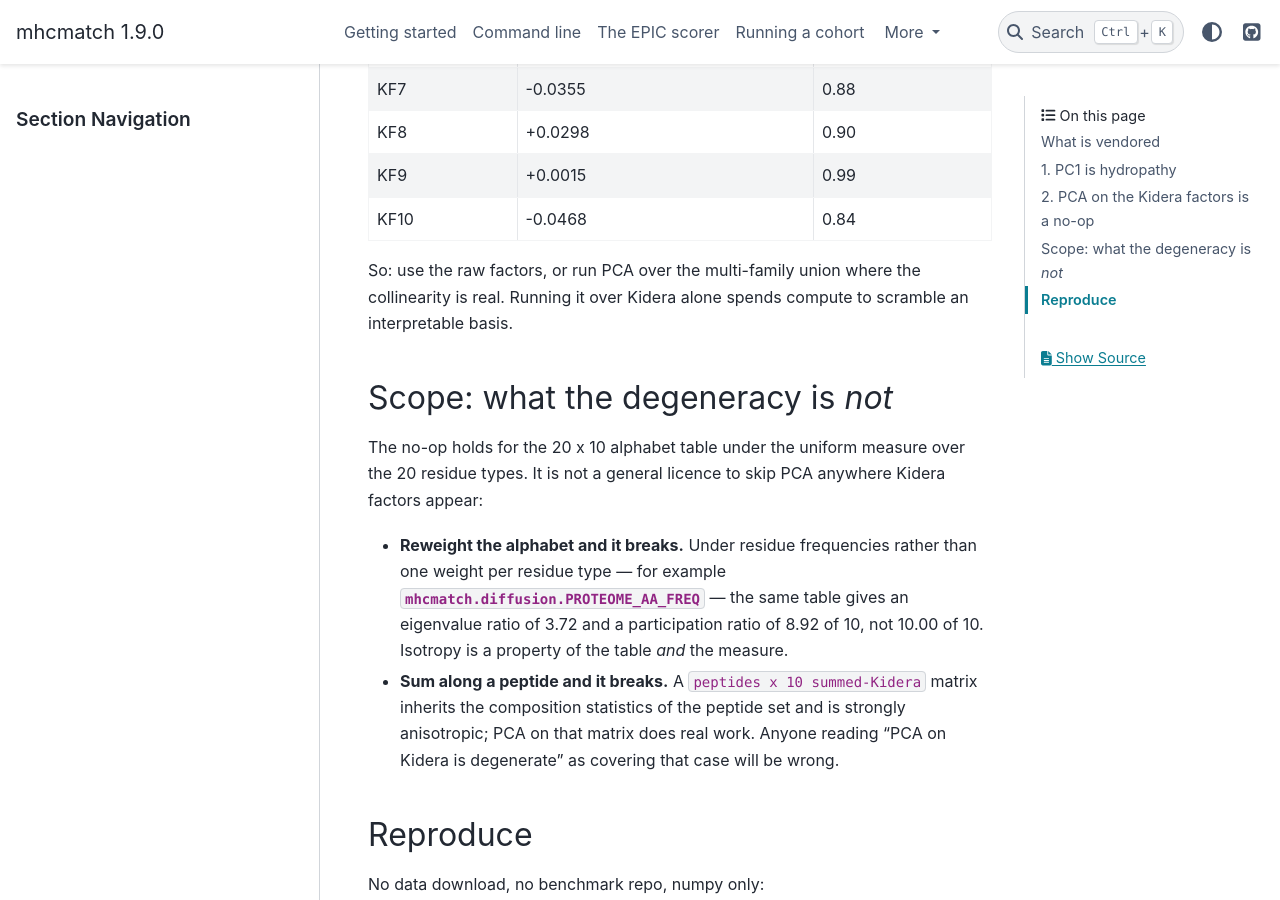
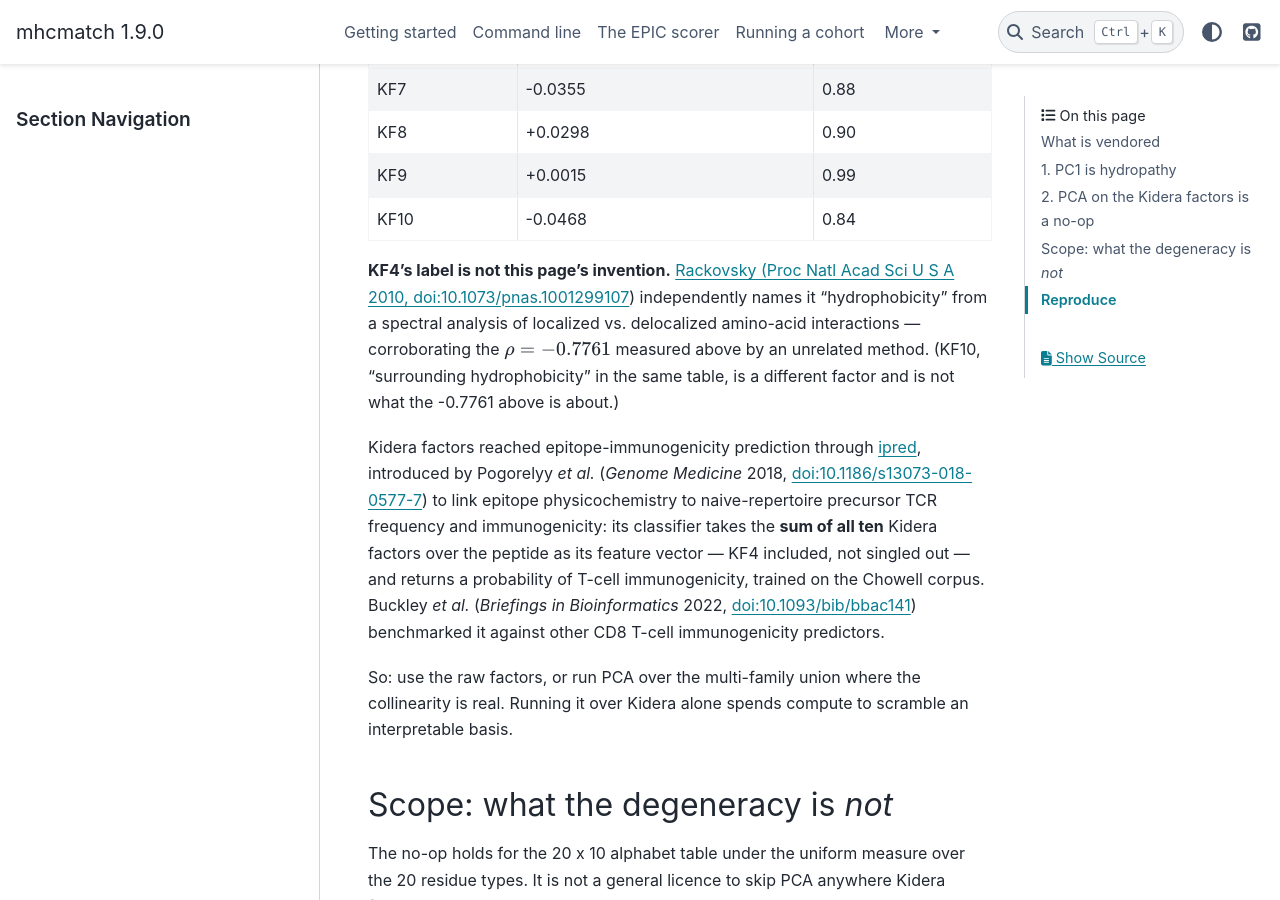
Before and after one commit to antigenomics/mhcmatch, a Sphinx documentation site: the page built from docs/property_basis.rst, in a window 1280 px wide and 900 px high, scrolled down 3568 px. Built offline with Sphinx 7.4.7 and the PyData theme 0.15.4, drawn with Linux system fonts in a browser that asks for light colours.

Commit message:
docs: KF4's historical basis -- Rackovsky's naming, ipred, and the benchmark that used it
Every fact below was pulled from the primary source via the citations skill, not
from memory -- the PubMed API for two, a full-text fetch of the third whose
abstract alone did not mention Kidera factors at all.

- Rackovsky (PNAS 2010, doi:10.1073/pnas.1001299107) is where the ten Kidera
  factors get their standard interpretive names: KF4 is "hydrophobicity" there
  too, independently corroborating the rho = -0.7761 this page measures against
  Kyte-Doolittle. Verified by fetching the full text and quoting Table 1's ten
  labels -- the abstract says nothing about Kidera. Caught a real distinction in
  passing: KF10 is "surrounding hydrophobicity" in the same table, a different
  factor from KF4's plain "hydrophobicity" -- so a page that named the wrong one
  would have been a wrong citation, not a right one attached loosely.
- ipred (antigenomics/ipred), introduced in Pogorelyy et al. (Genome Medicine
  2018, doi:10.1186/s13073-018-0577-7) to link epitope physicochemistry to
  naive-repertoire precursor TCR frequency, is the historical route Kidera
  factors took into immunogenicity prediction: its classifier's feature vector
  is the sum of all ten factors over the peptide, KF4 among them and not
  selected out. Confirmed from the paper's own Methods section ("Analysis of
  amino acid features"), not the abstract, which only gestures at "physicochemical
  properties".
- Buckley et al. (Briefings in Bioinformatics 2022, doi:10.1093/bib/bbac141)
  benchmarked ipred against other CD8 T-cell immunogenicity predictors --
  confirmed by fetching its full text and finding the exact passage ("iPred
  [Pogorelyy, ref 12] is a ... classifier ... computes 10 Kidera Features
  averaged over all residues ... a probability score reflecting the likelihood
  of T cell immunogenicity"), which also cites Pogorelyy directly.

Placed as a two-paragraph aside in "2. PCA on the Kidera factors is a no-op",
right after the table that first singles out KF4 -- historical grounding for a
claim the page already makes empirically, not a new claim.

Verified: sphinx -W clean, all four DOI links present in the rendered HTML,
the existing :math: role (already used 5x on this page) renders as expected.

Co-Authored-By: Claude Opus 5 <noreply@anthropic.com>

```diff
--- a/docs/property_basis.rst
+++ b/docs/property_basis.rst
@@ -180,6 +180,22 @@ Kidera factors — it sits almost entirely in KF4:
      - -0.0468
      - 0.84
 
+**KF4's label is not this page's invention.** `Rackovsky (Proc Natl Acad Sci U S A 2010,
+doi:10.1073/pnas.1001299107 <https://doi.org/10.1073/pnas.1001299107>`_) independently names it
+"hydrophobicity" from a spectral analysis of localized vs. delocalized amino-acid interactions —
+corroborating the :math:`\rho = -0.7761` measured above by an unrelated method. (KF10, "surrounding
+hydrophobicity" in the same table, is a different factor and is not what the -0.7761 above is about.)
+
+Kidera factors reached epitope-immunogenicity prediction through
+`ipred <https://github.com/antigenomics/ipred>`_, introduced by Pogorelyy *et al.* (*Genome Medicine*
+2018, `doi:10.1186/s13073-018-0577-7 <https://doi.org/10.1186/s13073-018-0577-7>`_) to link epitope
+physicochemistry to naive-repertoire precursor TCR frequency and immunogenicity: its classifier
+takes the **sum of all ten** Kidera factors over the peptide as its feature vector — KF4 included,
+not singled out — and returns a probability of T-cell immunogenicity, trained on the Chowell corpus.
+Buckley *et al.* (*Briefings in Bioinformatics* 2022,
+`doi:10.1093/bib/bbac141 <https://doi.org/10.1093/bib/bbac141>`_) benchmarked it against other CD8
+T-cell immunogenicity predictors.
+
 So: use the raw factors, or run PCA over the multi-family union where the collinearity is real.
 Running it over Kidera alone spends compute to scramble an interpretable basis.
 
```
